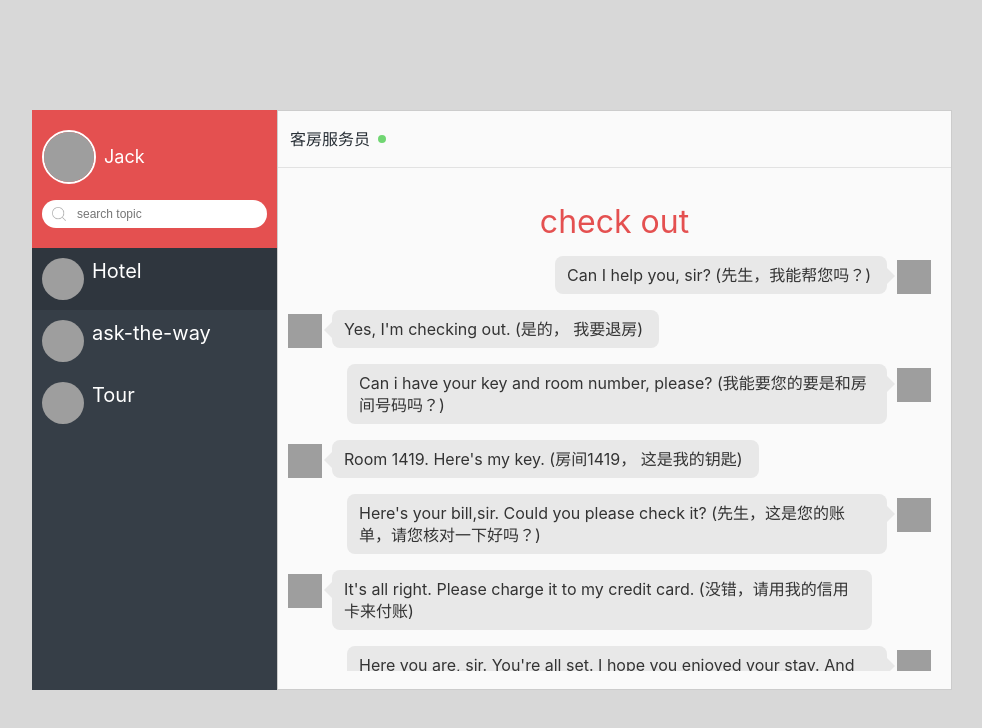
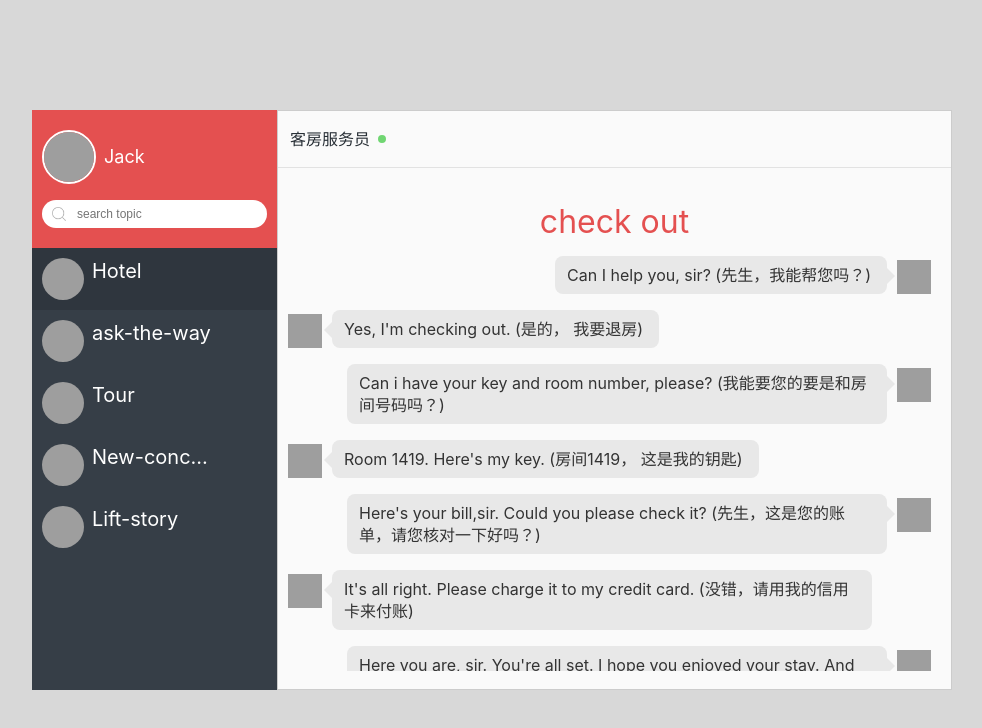
Before and after one commit to bowen-wu/situationalDialogue, a Vue app: page /#/ in a window 1280 px wide. Shown: the top 728 px of the page, without its empty margins (156-1138 px from the left). Built offline with nearby package versions, Linux system fonts and the light colour scheme; grey boxes are pictures that could not be loaded.

Commit message:
content(script): add lesson 1 - 4

```diff
--- a/src/components/Dialog.vue
+++ b/src/components/Dialog.vue
@@ -17,7 +17,7 @@
             </div>
             <div class="tabList">
                 <ul class="tab-wrapper">
-                    <li class="tab" v-for="tab in tabList" @click="selectTab(tab)" :class="tab.active ? 'active' : ''">
+                    <li class="tab" v-for="tab in tabList" @click="selectTab(tab)" :key="tab.id" :class="tab.active ? 'active' : ''">
                         <div class="img-wrapper">
                             <img :src="tab.theme" alt="" class="icon">
                         </div>
@@ -36,10 +36,10 @@
             </div>
             <div class="container">
                 <ul class="paragraph-wrapper">
-                    <li class="paragraph" v-for="message in dialogueContent">
+                    <li class="paragraph" v-for="message in dialogueContent" :key='message.id'>
                         <div class="title">{{message.title}}</div>
                         <ul>
-                            <li class="message" v-for="contentItem in message.content" :class="contentItem.type === 0 ? 'user' : ''">
+                            <li class="message" v-for="contentItem in message.content" :key="contentItem.id" :class="contentItem.type === 0 ? 'user' : ''">
                                 <div class="avatar-wrapper">
                                     <img height="34" width="34" :src="contentItem.type === 1 ? dialogue.user : dialogue.person" alt="" class="icon">
                                 </div>
@@ -69,18 +69,35 @@ export default {
           theme:
             "https://images.unsplash.com/photo-1505492537188-de71a52767cb?ixlib=rb-0.3.5&ixid=eyJhcHBfaWQiOjEyMDd9&s=b4bbefaa3c24a65fcf0d20ec3872fe1a&auto=format&fit=crop&w=500&q=60",
           title: "Hotel",
+          id: "0",
           active: false
         },
         {
           theme:
             "https://images.unsplash.com/photo-1508237866955-4439ca21b062?ixlib=rb-0.3.5&ixid=eyJhcHBfaWQiOjEyMDd9&s=c934f134692ab12b0c4c699c17109b6f&auto=format&fit=crop&w=500&q=60",
           title: "ask-the-way",
+          id: "1",
           active: false
         },
         {
           theme:
             "https://images.unsplash.com/photo-1519095614420-850b5671ac7f?ixlib=rb-0.3.5&ixid=eyJhcHBfaWQiOjEyMDd9&s=63ffaa8c9b9aca319b57204b5d620f56&auto=format&fit=crop&w=500&q=60",
           title: "Tour",
+          id: "2",
+          active: false
+        },
+        {
+          theme:
+            "https://images.unsplash.com/photo-1526199557860-5bbeb6cb5769?ixlib=rb-0.3.5&ixid=eyJhcHBfaWQiOjEyMDd9&s=d32cd5e48ef21cfcb3e08a9e952b4607&auto=format&fit=crop&w=500&q=60",
+          title: "New-conception",
+          id: "3",
+          active: false
+        },
+        {
+          theme:
+            "https://images.unsplash.com/photo-1445810694374-0a94739e4a03?ixlib=rb-0.3.5&ixid=eyJhcHBfaWQiOjEyMDd9&s=5f77171aed5cbcdd7ff9c3fd70aec262&auto=format&fit=crop&w=500&q=60",
+          title: "Lift-story",
+          id: "4",
           active: false
         }
       ],
@@ -142,14 +159,16 @@ export default {
         .match(/#[^#]+#/g);
       contentArr.forEach(it => {
         let title = it.match(/#[^-]+-/g)[0].match(/\w.+/g)[0];
+        let id = title;
         let content = [];
         let messageArr = it.match(/-[^#]+#/g)[0].match(/[-*].*/g);
-        messageArr.forEach(message => {
+        messageArr.forEach((message, index) => {
           let type = message.includes("-") ? 0 : 1;
           let msg = message.match(/\w.+/g)[0];
-          content.push({ type, msg });
+          let id = `lesson-${index}`
+          content.push({ type, msg, id });
         });
-        arr.push({ title, content });
+        arr.push({ title, content, id });
       });
       return arr;
     }
```
Also changed, not shown: 1 other file (tests, documents, lock files or other folders).
